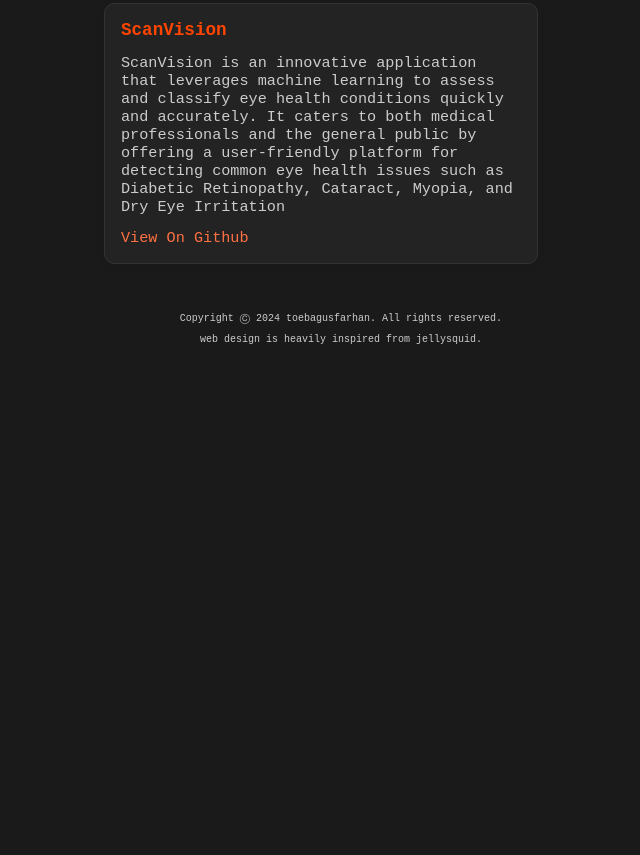
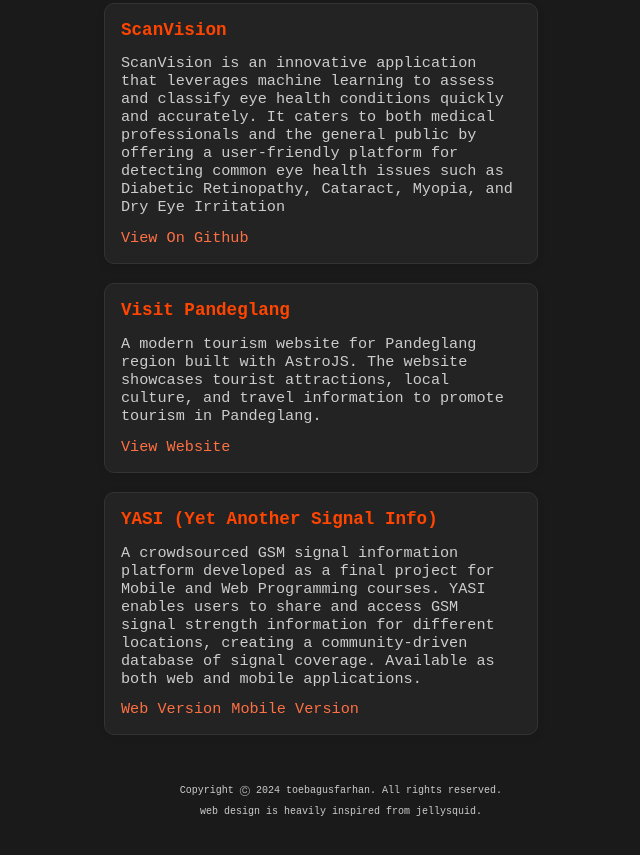
Before and after one commit to ToebagusFarhan/toebagusfarhan.github.io, a plain HTML site: page projects.html in a window 1280 px wide. Shown: the part 622-1477 px from the top of the page, without its empty margins (319-959 px from the left). Before the commit the page ends 1005 px from the top, so only its background shows below. Drawn offline with Linux system fonts and the light colour scheme; a web font is replaced by a local one.

Commit message:
add more project

```diff
--- a/projects.html
+++ b/projects.html
@@ -81,6 +81,37 @@
           >
         </div>
 
+        <div class="project-card">
+          <h2>Visit Pandeglang</h2>
+          <p>
+            A modern tourism website for Pandeglang region built with AstroJS.
+            The website showcases tourist attractions, local culture, and travel
+            information to promote tourism in Pandeglang.
+          </p>
+          <a href="https://visit-pandeglang.vercel.app/" target="_blank"
+            >View Website</a
+          >
+        </div>
+
+        <div class="project-card">
+          <h2>YASI (Yet Another Signal Info)</h2>
+          <p>
+            A crowdsourced GSM signal information platform developed as a final
+            project for Mobile and Web Programming courses. YASI enables users
+            to share and access GSM signal strength information for different
+            locations, creating a community-driven database of signal coverage.
+            Available as both web and mobile applications.
+          </p>
+          <div style="display: flex; gap: 10px">
+            <a href="https://github.com/ToebagusFarhan/YASI-WEB" target="_blank"
+              >Web Version</a
+            >
+            <a href="https://github.com/ToebagusFarhan/YASI-APP" target="_blank"
+              >Mobile Version</a
+            >
+          </div>
+        </div>
+
         <!-- Add more cards as needed -->
       </div>
     </main>
```
